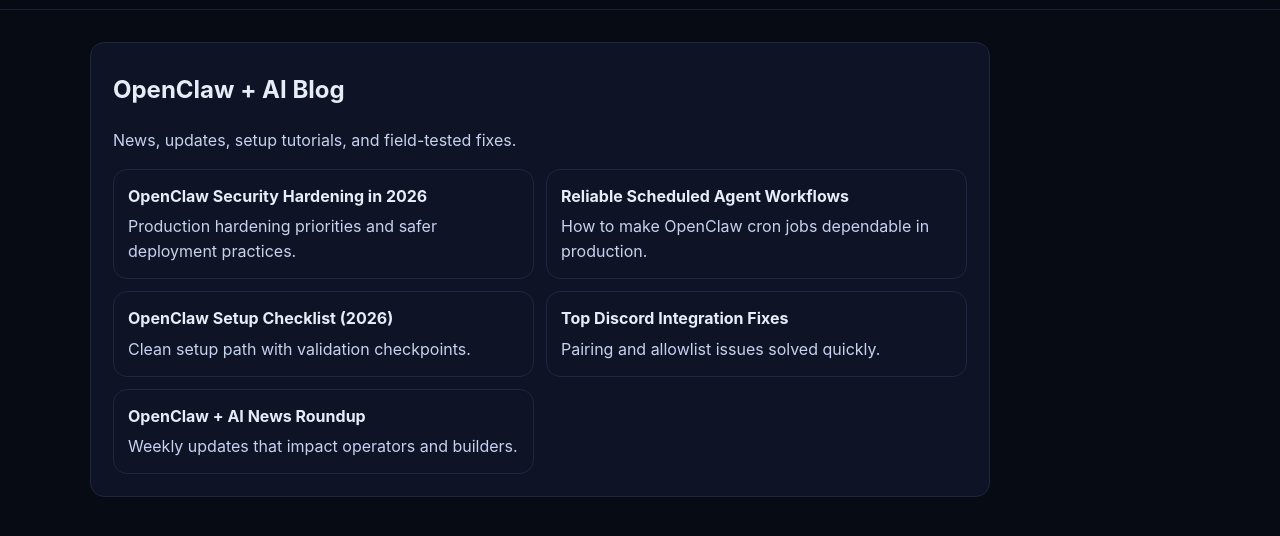
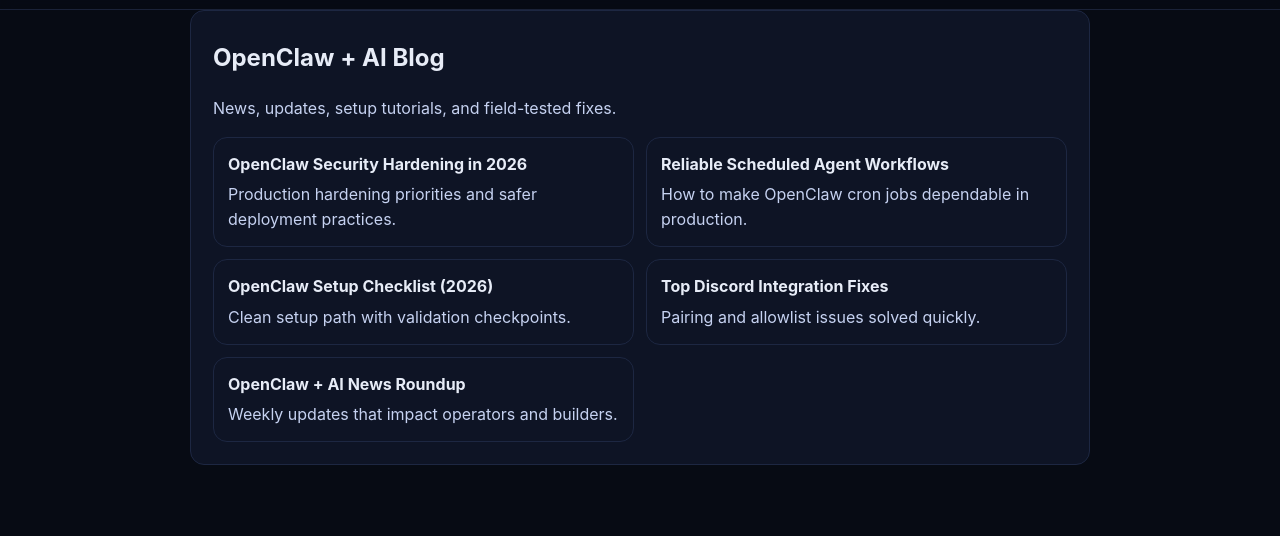
Before and after one commit to atlaslion301/atlaslionclaw.com, an Astro site: page /blog in a window 1280 px wide. Shown: the part 40-576 px from the top of the page. Built offline with nearby package versions, Linux system fonts and the light colour scheme; Astro itself is replaced by a stand-in of ours.

Commit message:
style: remove section class from blog main container for cleaner centering

```diff
--- a/src/pages/blog/index.astro
+++ b/src/pages/blog/index.astro
@@ -5,7 +5,7 @@
 <BaseLayout title="AtlasLionClaw Blog | OpenClaw + AI News" description="OpenClaw setup guides, troubleshooting posts, and AI news for builders.">
   <NavBar links={[{ href: '/', label: 'Home' }]} />
 
-  <main class="container section">
+  <main class="container">
     <section class="content-shell blog-shell">
       <h1>OpenClaw + AI Blog</h1>
       <p class="lead">News, updates, setup tutorials, and field-tested fixes.</p>
```
